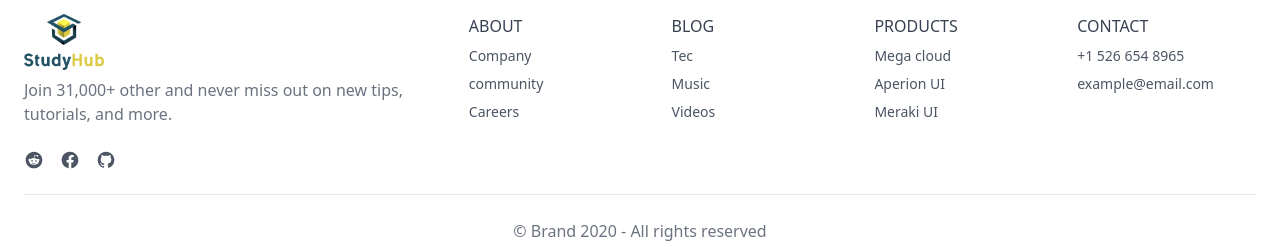
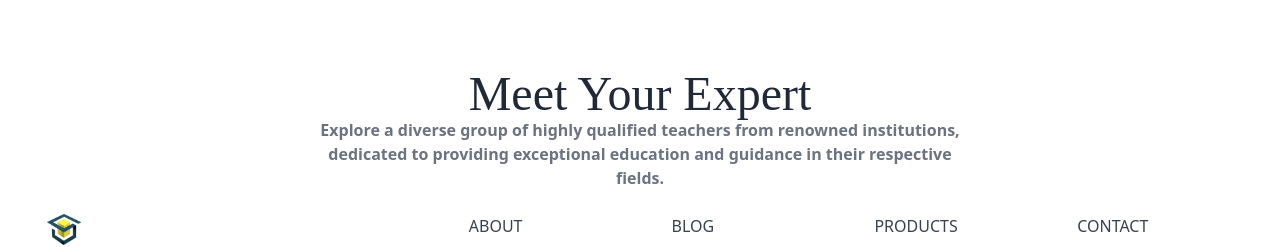
Before and after one commit to linux44gh6/Study-hub-front-end, a React (Vite) app: page / in a window 1280 px wide. Shown: the part 778-1025 px from the top of the page. Built offline with nearby package versions, Linux system fonts and the light colour scheme; no server answers.

Commit message:
feth the data of expart

```diff
--- a/package.json
+++ b/package.json
@@ -10,6 +10,7 @@
     "preview": "vite preview"
   },
   "dependencies": {
+    "axios": "^1.6.8",
     "firebase": "^10.11.1",
     "localforage": "^1.10.0",
     "match-sorter": "^6.3.4",
--- /dev/null
+++ b/src/Components/Expart.jsx
@@ -0,0 +1,33 @@
+import axios from 'axios';
+
+import React, { useEffect, useState } from 'react';
+
+const Expart = () => {
+    const [teachers,setTeachers]=useState([])
+    useEffect(()=>{
+        try{
+            const getData=async()=>{
+                const data=axios(`${import.meta.env.VITE_URL}/teacher`)
+                setTeachers((await data).data)
+            }
+            getData()
+        }
+        catch(err){
+            console.log(err);
+        }
+    },[])
+    console.log(teachers);
+    return (
+        <div className='mt-20'>
+            <div className='lg:w-1/2 mx-auto text-center'>
+                <h1 className=' font-lato text-2xl lg:text-5xl'>Meet Your Expert</h1>
+                <p className=' font-semibold text-gray-500'>Explore a diverse group of highly qualified teachers from renowned institutions, dedicated to providing exceptional education and guidance in their respective fields.</p>
+            </div>
+            <div>
+
+            </div>
+        </div>
+    );
+}
+
+export default Expart;
--- a/src/Pages/Home.jsx
+++ b/src/Pages/Home.jsx
@@ -1,9 +1,11 @@
 import Banner from "../Components/Banner";
+import Expart from "../Components/Expart";
 
 const Home = () => {
     return (
         <div>
             <Banner></Banner>
+            <Expart></Expart>
         </div>
     );
 }
```
Also changed, not shown: 1 other file (tests, documents, lock files or other folders).
